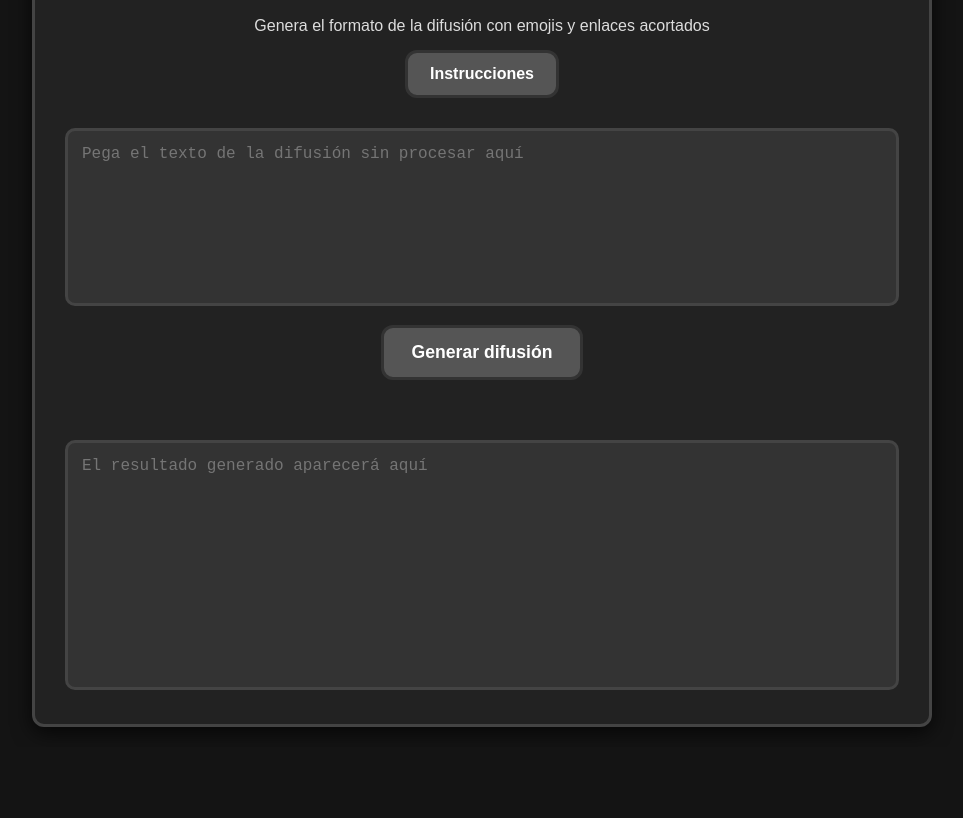
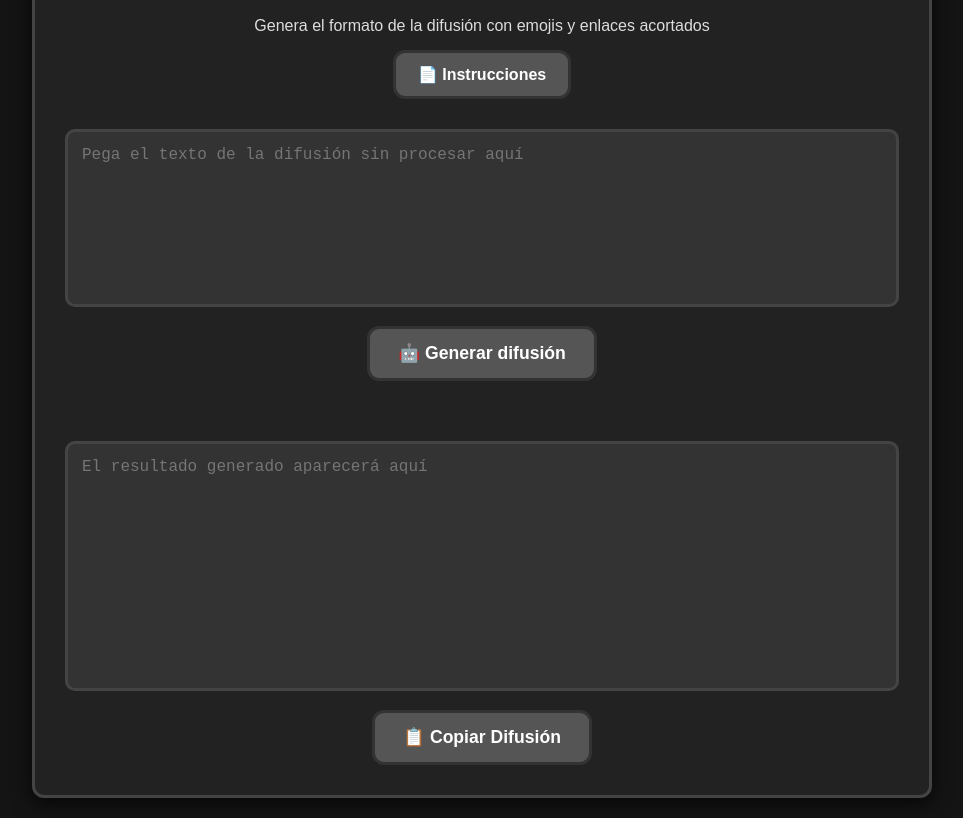
Before and after one commit to hyperhue-studio/NewsDiffusionAutomatizer, a website: page public/index.html in a window 1280 px wide. Shown: the part 103-921 px from the top of the page, without its empty margins (158-1121 px from the left). Before the commit the page ends 850 px from the top, so only its background shows below. Drawn offline with Linux system fonts and the light colour scheme.

Commit message:
Update index.html

```diff
--- a/public/index.html
+++ b/public/index.html
@@ -1,5 +1,6 @@
 <!DOCTYPE html>
 <html lang="es">
+
 <head>
     <meta charset="UTF-8">
     <meta name="viewport" content="width=device-width, initial-scale=1.0">
@@ -7,24 +8,25 @@
     <link href="https://fonts.googleapis.com/css2?family=Inter:wght@400;600&display=swap" rel="stylesheet">
     <link rel="stylesheet" href="styles.css">
 </head>
+
 <body>
     <div class="container">
         <div class="header">
             <h1>Generador de Difusión</h1>
             <p>Genera el formato de la difusión con emojis y enlaces acortados</p>
-            <button id="instructions-button">Instrucciones</button>
+            <button id="instructions-button">📄 Instrucciones</button>
         </div>
 
         <div class="form-container">
             <textarea id="input-text" placeholder="Pega el texto de la difusión sin procesar aquí" rows="8"></textarea>
-            <button id="process-button">Generar difusión</button>
+            <button id="process-button">🤖 Generar difusión</button>
         </div>
 
         <div class="output-container">
             <textarea id="output-text" readonly rows="12" placeholder="El resultado generado aparecerá aquí"></textarea>
+            <button id="copy-button" disabled>📋 Copiar Difusión</button>
         </div>
 
-        <!-- Popup de instrucciones -->
         <div id="instructions-popup" class="popup">
             <div class="popup-content">
                 <span id="close-popup" class="close-btn">&times;</span>
@@ -41,10 +43,12 @@ https://www.oem.com.mx/elheraldodechihuahua/local/detras-de-casos-de-tortura-ani
 
 PROGRAMADA: ¡Camarón que se duerme! Se dispara más de un 50% la compra de mariscos en la capital
 https://www.oem.com.mx/elheraldodechihuahua/finanzas/se-dispara-mas-de-un-50-la-compra-de-mariscos-en-la-capital-22133037</pre>
-                <p>Pega el texto de la difusión como el del ejemplo y presiona el botón "Generar difusión" para obtener la tuya.</p>
+                <p>Pega el texto de la difusión como el del ejemplo y presiona el botón "Generar difusión" para obtener
+                    la tuya.</p>
             </div>
         </div>
     </div>
     <script src="script.js"></script>
 </body>
+
 </html>
```
